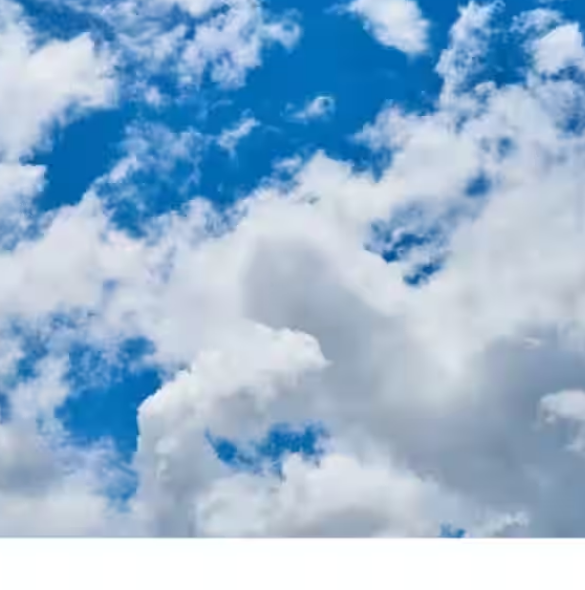
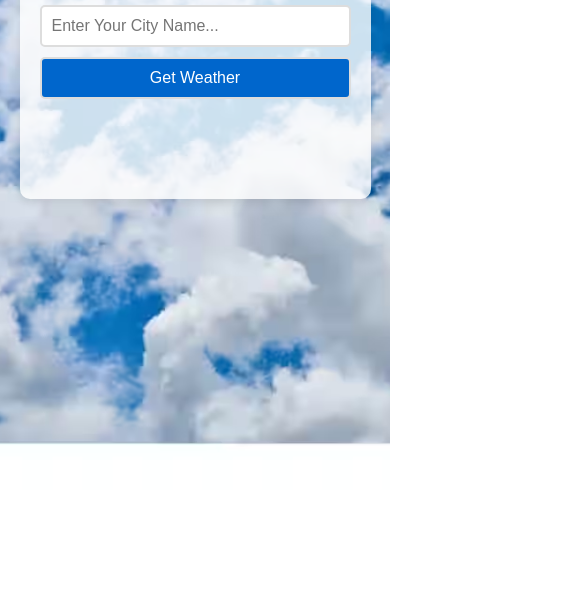
Before and after one commit to durgeshtiwari670/weatherapplication, a plain HTML site: page index.html in a window 390 px wide. Shown: the part 354-944 px from the top of the page, 585 px wide, since content can reach past the window. After the commit the page ends 844 px from the top, so only its background shows below. Drawn offline with Linux system fonts and the light colour scheme.

Commit message:
After doing css 5th  changes

```diff
--- a/index.css
+++ b/index.css
@@ -1,96 +1,108 @@
-*{
+/* Reset some basic elements */
+* {
     margin: 0;
     padding: 0;
     box-sizing: border-box;
+    font-family: 'Arial', sans-serif;
 }
 
-body{
-    background-image: url(weather.jpeg);
-    background-size: cover; /* Cover the whole screen */
-    background-position: center; /* Center the image */
+body {
+    background-image: url('weather.jpeg');
+    background-size: cover;
+    background-position: center;
     background-repeat: no-repeat;
     width: 100vw;
     height: 100vh;
+    display: flex;
+    align-items: center;
+    justify-content: center;
 }
 
-.container{
-    width: 600px;
-    margin: 100px auto;
-    padding: 40px;
+.container {
+    max-width: 400px;
+    background: rgba(255, 255, 255, 0.8); /* Light background with transparency */
+    border-radius: 10px;
+    padding: 20px;
+    box-shadow: 0 4px 8px rgba(0, 0, 0, 0.1);
 }
 
-.inputs{
-    padding: 2rem 0 2rem 0;
-    text-align:  center;
-    justify-content: center;
-    background:rgb(224,190,190);
-    height: 150px;
+.weather-app {
+    text-align: center;
 }
 
-.inputs input[type="text"]{
-    height: 4rem ;
-    width: 20rem;
-    background: #212121;
-    font-weight: bold;
-    font-size: 1rem;
-    padding: 10px;
-    border: none;
-    background-color: transparent;
-    border: 2px solid black;
-    border-radius: 3px;
-    margin-right: 4px;
-
+.app-title {
+    font-size: 24px;
+    color: #333;
+    margin-bottom: 20px;
 }
 
-.inputs input[type = "submit"]{
-    height: 3rem;
-    width: 6rem;
-    background: #270aca;
-    font-weight: bold;
-    color: white;
-    font-size: 1rem;
-    margin-top: 20px;
-    border: none;
-    border-radius: 4px;
-
+.inputs {
+    display: flex;
+    justify-content: center;
+    margin-bottom: 20px;
 }
 
-
-.display{
-    text-align: center;
-    width: 520px;
-    color: #16a864;
+.inputs input[type="text"] {
+    width: 70%;
+    padding: 10px;
+    border-radius: 5px 0 0 5px;
+    border: 2px solid #ddd;
+    font-size: 16px;
+    outline: none;
 }
 
-.wrapper{
-    margin: 0 9rem;
-    background-color: rgb(172, 189, 221);
-    height: 45vh;
-    margin: 50px auto;
-    border-radius: 2px;
+.inputs button {
+    width: 30%;
+    padding: 10px;
+    border-radius: 0 5px 5px 0;
+    border: 2px solid #ddd;
+    background-color: #0066cc;
+    color: white;
+    font-size: 16px;
+    cursor: pointer;
+    transition: background-color 0.3s;
 }
 
-.wrapper h2{
-    padding: 5px 0;
-    text-align: center;
-    background:#0548b5;
-    color: white;
+.inputs button:hover {
+    background-color: #005bb5;
 }
 
-.wrapper p{
-    margin: 20px 50px;
-    margin-right: 20px;
+.display {
+    padding: 20px;
     text-align: left;
-    color: #04214c;
-    font-size: 23px;
+    border-radius: 5px;
 }
 
-.wrapper h2 span{
-    font-size: 26px;
-    color: #9beefb;
+.weather-details h2 {
+    font-size: 20px;
+    color: #333;
+    margin-bottom: 10px;
 }
 
-.wrapper p span{
-    color: #5e0df4;
-    font-size: 25px;
+.weather-details p {
+    font-size: 16px;
+    color: #555;
+    margin: 5px 0;
 }
+
+.weather-details p span {
+    color: #0066cc;
+    font-weight: bold;
+}
+
+@media screen and (max-width: 480px) {
+    .container {
+        width: 90%;
+    }
+
+    .inputs input[type="text"],
+    .inputs button {
+        width: 100%;
+        border-radius: 5px;
+        margin-bottom: 10px;
+    }
+
+    .inputs {
+        flex-direction: column;
+    }
+}
```
